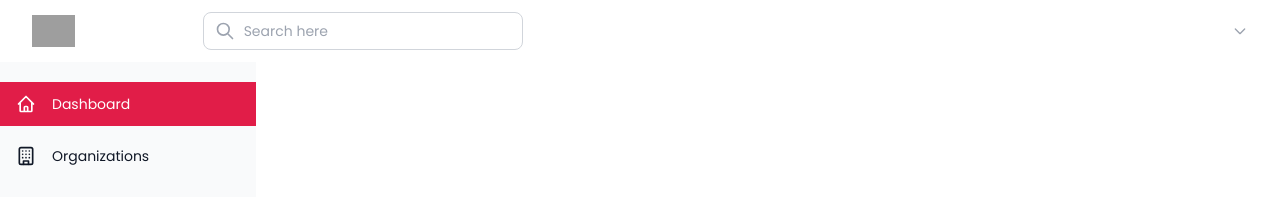
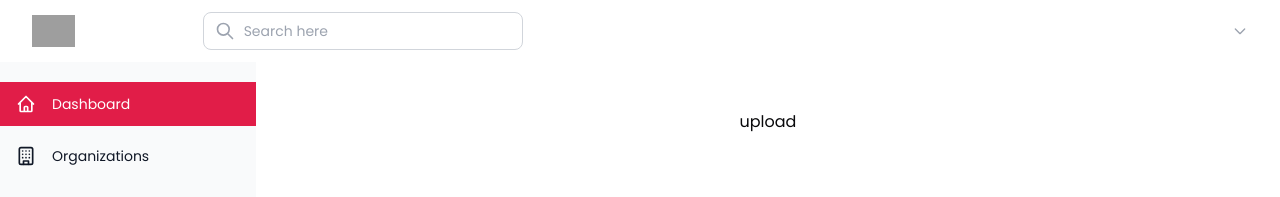
Before and after one commit to karkiamrit/crm, a Next.js app in the folder frontend/: page /uploads in a window 1280 px wide. Shown: the top 197 px of the page. Built offline with nearby package versions, Linux system fonts and the light colour scheme; grey boxes are pictures that could not be loaded.

Commit message:
minor docker compose changes

```diff
--- a/frontend/src/app/hooks/useFetchOrganization.ts
+++ b/frontend/src/app/hooks/useFetchOrganization.ts
@@ -31,7 +31,7 @@ const useFetchOrganization = (setOrganization: any) => {
   useEffect(() => {
     fetchOrganizationData();
 
-  }, [userData, setOrganization]);
+  }, [userData, setOrganization, fetchOrganizationData]);
 
   useEffect(() => {
     if (isOrganizationFormSubmitted) {
@@ -39,7 +39,7 @@ const useFetchOrganization = (setOrganization: any) => {
 
       setOrganizationFormSubmitted(false);
     }
-  }, [isOrganizationFormSubmitted, setOrganizationFormSubmitted]);
+  }, [isOrganizationFormSubmitted, setOrganizationFormSubmitted, fetchOrganizationData]);
 
   // Return a function that can be called to trigger fetching the organization data
   return fetchOrganizationData;
--- a/frontend/src/app/page.tsx
+++ b/frontend/src/app/page.tsx
@@ -19,7 +19,7 @@ const Home = () => {
     // Set the selected section to '/dashboard' when the component mounts
 
     setSelectedLink(LocalStore.getVerticalNavBarState()?.toString() || '/dashboard');
-  }, []);
+  }, [setSelectedLink]);
   return (
     <div>
 
--- a/frontend/src/app/uploads/page.tsx
+++ b/frontend/src/app/uploads/page.tsx
@@ -1,33 +1,34 @@
 "use client"
-import React, { useEffect } from 'react'
-import useAuth from '../hooks/useAuth';
-import useVerticalDashboard from '@/store/dashboardStore';
-import { LocalStore } from '@/store/localstore';
-import AuthForm from '@/components/auth/Form';
-import { Dashboard } from '@/components/Dashboard';
-import LeadsPage from '@/components/leads/Leads';
-import { LeadDocuments } from '@/components/leads/sheet/LeadDocument';
-import { useSearchParams } from 'next/navigation';
+// import React, { useEffect } from 'react'
+// import useAuth from '../hooks/useAuth';
+// import useVerticalDashboard from '@/store/dashboardStore';
+// import { LocalStore } from '@/store/localstore';
+// import AuthForm from '@/components/auth/Form';
+// import { Dashboard } from '@/components/Dashboard';
+// import LeadsPage from '@/components/leads/Leads';
+// import { LeadDocuments } from '@/components/leads/sheet/LeadDocument';
+// import { useSearchParams } from 'next/navigation';
 
 type Props = {}
 function page({}: Props) {
-  const searchParams = useSearchParams()
-  // const { loggedIn, loading } = useAuth();
-  // const selectedLink = useVerticalDashboard((state) => state.selectedSection);
-  // const setSelectedLink = useVerticalDashboard((state) => state.setSelectedSection);
+  // const searchParams = useSearchParams()
+  // // const { loggedIn, loading } = useAuth();
+  // // const selectedLink = useVerticalDashboard((state) => state.selectedSection);
+  // // const setSelectedLink = useVerticalDashboard((state) => state.setSelectedSection);
 
-  // useEffect(() => {
-  //   setSelectedLink(LocalStore.getVerticalNavBarState()?.toString() || '/uploads');
-  // }, []);
+  // // useEffect(() => {
+  // //   setSelectedLink(LocalStore.getVerticalNavBarState()?.toString() || '/uploads');
+  // // }, []);
 
-  const documents = searchParams.get('document')?.split(',') || [];
-  console.log('documents'+ documents)
+  // const documents = searchParams.get('document')?.split(',') || [];
+  // console.log('documents'+ documents)
   return (
     <div>
-      {/* {!loggedIn && !loading && (<AuthForm/>)}
+      {/* {/* {!loggedIn && !loading && (<AuthForm/>)}
       {loggedIn && selectedLink === '/dashboard' && (<div><Dashboard/></div>)}
       {loggedIn && selectedLink === '/leads' && (<div><LeadsPage/></div>)} */}
-     <div><LeadDocuments documents={documents}/></div>
+     {/* <div><LeadDocuments documents={documents}/></div> */}
+     upload
     </div>
   )
 }
--- a/frontend/src/components/leads/Leads.tsx
+++ b/frontend/src/components/leads/Leads.tsx
@@ -176,7 +176,7 @@ const LeadsPage: React.FC = () => {
         setLeads(newLeads);
       });
     }
-  }, [filter, page, loading]);
+  }, [filter, page, loading, fetchLeads]);
 
   useEffect(() => {}, [leads]);
 
--- a/frontend/src/components/organizations/row/Items/CreateOrganization.tsx
+++ b/frontend/src/components/organizations/row/Items/CreateOrganization.tsx
@@ -127,7 +127,7 @@ const CreateOrganizationForm = () => {
         <DialogContent className="sm:max-w-[600px]">
           <DialogHeader>
             <DialogTitle>Create a New Organization Here</DialogTitle>
-            <DialogDescription>Click save when you're done.</DialogDescription>
+            <DialogDescription>Click save when you&apos;re done.</DialogDescription>
           </DialogHeader>
           <div className="grid gap-4 py-4">
             <Form {...organizationCreationForm}>
--- a/frontend/src/components/organizations/row/Items/UserCreate.tsx
+++ b/frontend/src/components/organizations/row/Items/UserCreate.tsx
@@ -125,7 +125,7 @@ const CreateUserForm = () => {
         <DialogContent className="sm:max-w-[600px]">
           <DialogHeader>
             <DialogTitle>Create a New User Here</DialogTitle>
-            <DialogDescription>Click save when you're done.</DialogDescription>
+            <DialogDescription>Click save when you&apos;re done.</DialogDescription>
           </DialogHeader>
           <div className="grid gap-4 py-4">
             <Form {...userCreationForm}>
```
Also changed, not shown: 2 other files (tests, documents, lock files or other folders).
